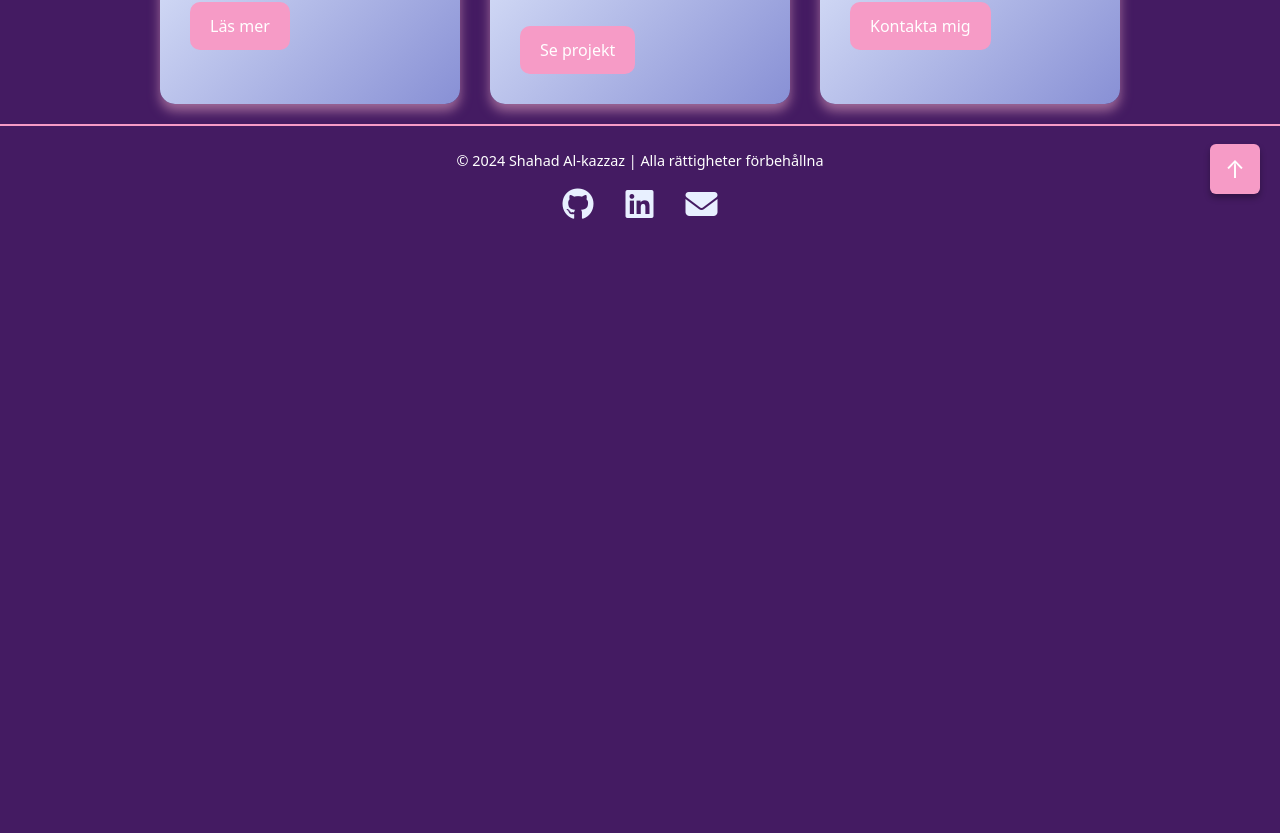
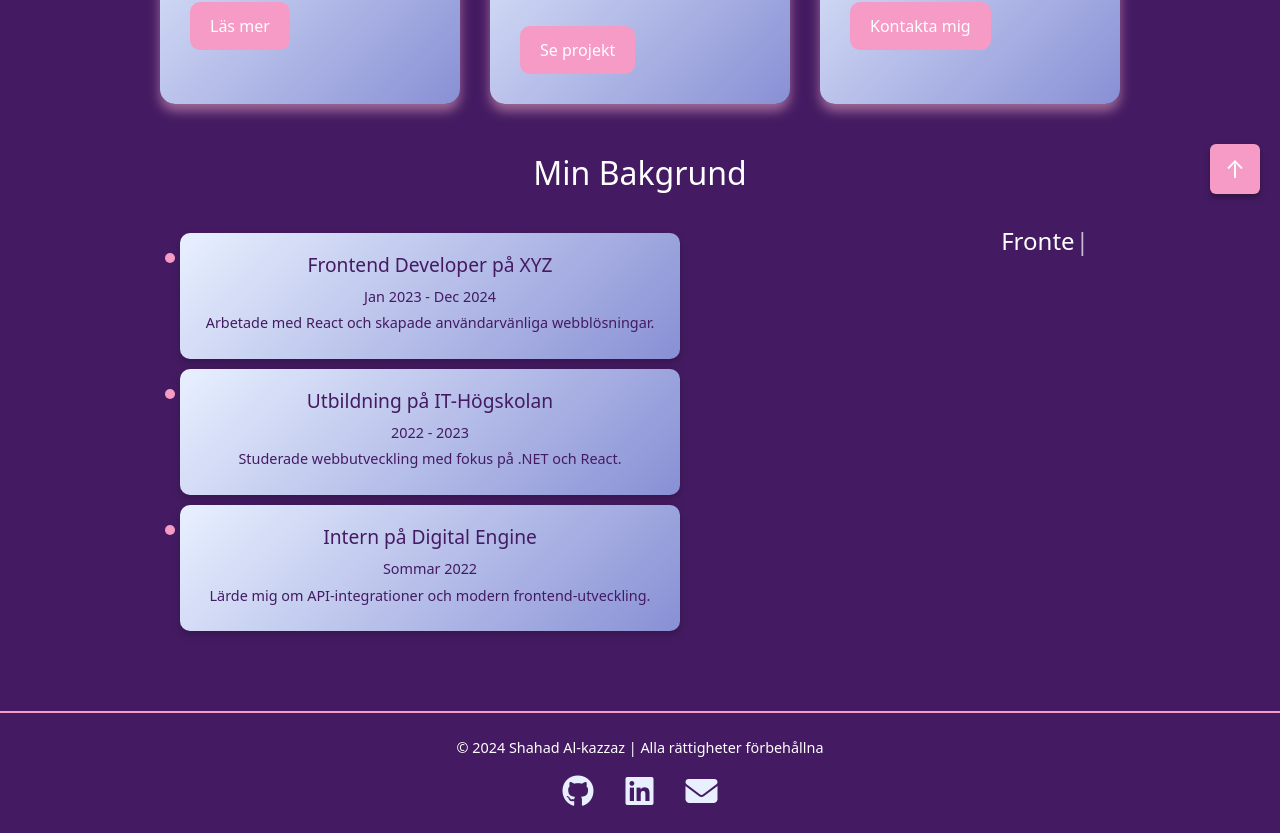
Before and after one commit to ShahadAlkazzaz/portfolio, a React (Create React App) app: page / in a window 1280 px wide. Shown: the part 586-1419 px from the top of the page. Before the commit the page ends 832 px from the top, so only its background shows below. Built offline with nearby package versions, Linux system fonts and the light colour scheme.

Commit message:
skapat kontakt sidan samt timeline-sektion med animated text

```diff
--- a/package.json
+++ b/package.json
@@ -15,6 +15,7 @@
     "react": "^18.3.1",
     "react-bootstrap": "^2.10.6",
     "react-dom": "^18.3.1",
+    "react-router-dom": "^7.0.2",
     "react-scripts": "5.0.1",
     "typewriter-effect": "^2.21.0",
     "web-vitals": "^2.1.4"
--- a/src/App.css
+++ b/src/App.css
@@ -204,3 +204,201 @@ footer {
       box-shadow: 0px 2px 4px rgba(0, 0, 0, 0.2);
     }
   }
+
+/* timeline sektion */
+
+.timeline {
+    display: flex;
+    flex-direction: column;
+    align-items: center;
+    margin: 50px auto;
+    max-width: 1200px;
+  }
+
+  .timeline-header {
+    font-size: 2rem;
+    color: var(--white);
+    margin-bottom: 30px;
+  }
+
+  .timeline-container {
+    display: flex;
+  gap: 30px;
+  justify-content: space-between;
+  align-items: flex-start;
+  width: 100%;
+  flex-wrap: wrap;
+  }
+
+.timeline-left {
+    flex: 2;
+  }
+
+  .timeline-right {
+    flex: 1;
+    display: flex;
+    justify-content: center;
+    align-items: center;
+  }
+
+  .timeline-item {
+    flex: 1 1 calc(50% - 30px);
+  max-width: 500px;
+  min-width: 300px;
+  margin: 10px auto;
+  position: relative;
+  background: linear-gradient(135deg, var(--alice-blue), var(--vista-blue));
+  padding: 20px;
+  border-radius: 10px;
+  color: var(--russian-violet);
+  box-shadow: 0 4px 8px rgba(0, 0, 0, 0.2);
+  transition: transform 0.3s ease, box-shadow 0.3s ease;
+  }
+
+  .timeline-dot {
+    position: absolute;
+    left: -15px;
+    top: 20px;
+    width: 10px;
+    height: 10px;
+    background-color: var(--amaranth-pink);
+    border-radius: 50%;
+  }
+
+  .timeline-content h3 {
+    font-size: 1.2rem;
+    margin-bottom: 10px;
+  }
+
+  .timeline-content p {
+    font-size: 0.9rem;
+    margin-bottom: 5px;
+  }
+
+  @media (max-width: 768px) {
+    .timeline-container {
+        flex-direction: column;
+        align-items: center;
+    }
+
+
+    .timeline-item {
+        flex: none;
+        width: 90%;
+        margin: 10px 0;
+      }
+    .timeline-left,
+    .timeline-right {
+      flex: none;
+      width: 100%;
+      text-align: center;
+    }
+
+    .timeline-item {
+      text-align: center;
+      margin-left: auto;
+      margin-right: auto;
+    }
+  }
+
+
+
+  /* animatedText sektion */
+
+  .right-side-animation {
+    position: absolute;
+    right: 10%;
+    top: 30%;
+    max-width: 300px;
+  }
+
+
+
+  /* Kontakt sidan */
+  .contact-form-container {
+    display: flex;
+    flex-direction: column;
+    align-items: center;
+    margin: 30px auto;
+    padding: 20px;
+    max-width: 600px;
+    border-radius: 10px;
+    box-shadow: 0 4px 8px rgb(204, 156, 214);
+    color: var(--white);
+  }
+
+  .contact-form-container h2 {
+    margin-bottom: 20px;
+    font-size: 2rem;
+  }
+
+  form {
+    width: 100%;
+    display: flex;
+    flex-direction: column;
+    gap: 15px;
+  }
+
+  input,
+  textarea {
+    width: 100%;
+    padding: 12px;
+    font-size: 1rem;
+    border-radius: 8px;
+    border: 1px solid var(--amaranth-pink);
+    outline: none;
+  }
+
+  input:focus,
+  textarea:focus {
+    border: 1px solid var(--vista-blue);
+    box-shadow: 0 0 5px var(--vista-blue);
+  }
+
+  button {
+    padding: 10px 20px;
+    background-color: var(--amaranth-pink);
+    border: none;
+    border-radius: 5px;
+    color: var(--white);
+    font-size: 1rem;
+    cursor: pointer;
+    transition: background-color 0.3s ease, transform 0.2s ease;
+  }
+
+  button:hover {
+    background-color: var(--vista-blue);
+    transform: scale(1.05);
+  }
+
+  .confirmation-message {
+    font-size: 1.7rem;
+    color: var(--white);
+    margin-top: 20px;
+    text-align: center;
+  }
+
+
+  @media (max-width: 768px) {
+    .contact-form-container {
+      padding: 10px;
+      margin: 25px;
+    }
+    .contact-form-container h2 {
+        margin-bottom: 20px;
+        font-size: 1.5rem;
+      }
+
+    form {
+      padding: 15px;
+    }
+
+    form input,
+    form textarea {
+      font-size: 0.9rem;
+    }
+
+    form button {
+      font-size: 1rem;
+    }
+  }
--- a/src/App.js
+++ b/src/App.js
@@ -1,18 +1,22 @@
 import React from 'react'
+import { BrowserRouter as Router, Routes, Route } from 'react-router-dom';
 import PortfolioNavbar from './components/Navbar'
-import Home from './components/Home'
+import Home from './pages/Home'
 import Footer from './components/Footer'
+import Contact from './pages/ContactForm';
 
 function App() {
     return (
-        <div>
-            <PortfolioNavbar />
-            <main>
-                <Home />
-            </main>
-
-            <Footer />
-        </div>
+        <Router>
+      <PortfolioNavbar />
+      <main>
+        <Routes>
+          <Route path="/" element={<Home />} />
+          <Route path="/contact" element={<Contact />} />
+        </Routes>
+      </main>
+      <Footer />
+    </Router>
     )
 }
 
--- /dev/null
+++ b/src/components/AnimatedText.js
@@ -0,0 +1,28 @@
+import React from 'react'
+import Typewriter from 'typewriter-effect'
+
+const AnimatedText = () => {
+    return (
+        <div
+            style={{
+                color: 'var(--white)',
+                fontSize: '1.5rem',
+                textAlign: 'center'
+            }}
+        >
+            <Typewriter
+                options={{
+                    strings: [
+                        'Frontend Developer',
+                        'React Specialist',
+                        'Webbutvecklare'
+                    ],
+                    autoStart: true,
+                    loop: true
+                }}
+            />
+        </div>
+    )
+}
+
+export default AnimatedText
--- a/src/components/Navbar.js
+++ b/src/components/Navbar.js
@@ -5,7 +5,7 @@ const PortfolioNavbar = () => {
     return (
         <Navbar variant="dark" expand="lg">
             <Container>
-                <Navbar.Brand href="#" className="ms-2">
+                <Navbar.Brand href="/" className="ms-2">
                    Portfolio
                 </Navbar.Brand>
 
@@ -19,7 +19,7 @@ const PortfolioNavbar = () => {
                         <Nav.Link href="#about">Om mig</Nav.Link>
                         <Nav.Link href="#skills">Kunskaper</Nav.Link>
                         <Nav.Link href="#portfolio">Portfolio</Nav.Link>
-                        <Nav.Link href="#contact">Kontakt</Nav.Link>
+                        <Nav.Link href="contact">Kontakt</Nav.Link>
                     </Nav>
                 </Navbar.Collapse>
             </Container>
--- /dev/null
+++ b/src/components/Timeline.js
@@ -0,0 +1,43 @@
+import React from 'react';
+import AnimatedText from './AnimatedText';
+
+const Timeline = () => {
+  return (
+    <section className="timeline">
+      <h2 className="timeline-header">Min Bakgrund</h2>
+      <div className="timeline-container">
+        <div className="timeline-left">
+          <div className="timeline-item">
+            <div className="timeline-dot"></div>
+            <div className="timeline-content">
+              <h3>Frontend Developer på XYZ</h3>
+              <p>Jan 2023 - Dec 2024</p>
+              <p>Arbetade med React och skapade användarvänliga webblösningar.</p>
+            </div>
+          </div>
+          <div className="timeline-item">
+            <div className="timeline-dot"></div>
+            <div className="timeline-content">
+              <h3>Utbildning på IT-Högskolan</h3>
+              <p>2022 - 2023</p>
+              <p>Studerade webbutveckling med fokus på .NET och React.</p>
+            </div>
+          </div>
+          <div className="timeline-item">
+            <div className="timeline-dot"></div>
+            <div className="timeline-content">
+              <h3>Intern på Digital Engine</h3>
+              <p>Sommar 2022</p>
+              <p>Lärde mig om API-integrationer och modern frontend-utveckling.</p>
+            </div>
+          </div>
+        </div>
+        <div className="timeline-right">
+          <AnimatedText />
+        </div>
+      </div>
+    </section>
+  );
+};
+
+export default Timeline;
--- /dev/null
+++ b/src/pages/ContactForm.js
@@ -0,0 +1,55 @@
+import React, { useState } from "react";
+
+const ContactForm = () => {
+  const [formSubmitted, setFormSubmitted] = useState(false);
+
+  const handleSubmit = (e) => {
+    e.preventDefault();
+    setFormSubmitted(true);
+    e.target.reset();
+  };
+
+  return (
+    <div className="contact-form-container">
+      {!formSubmitted && <h2>Kontakta mig</h2>}
+      {formSubmitted ? (
+        <p className="confirmation-message">
+          Tack för ditt meddelande! Jag återkommer så snart som möjligt.
+        </p>
+      ) : (
+        <form onSubmit={handleSubmit}>
+          <label htmlFor="name">Namn:</label>
+          <input
+            type="text"
+            id="name"
+            name="name"
+            placeholder="Skriv ditt namn"
+            required
+          />
+
+          <label htmlFor="email">E-post:</label>
+          <input
+            type="email"
+            id="email"
+            name="email"
+            placeholder="Skriv din e-postadress"
+            required
+          />
+
+          <label htmlFor="message">Meddelande:</label>
+          <textarea
+            id="message"
+            name="message"
+            placeholder="Skriv ditt meddelande"
+            rows="5"
+            required
+          ></textarea>
+
+          <button type="submit">Skicka</button>
+        </form>
+      )}
+    </div>
+  );
+};
+
+export default ContactForm;
--- a/src/components/Home.js
+++ b/src/pages/Home.js
@@ -1,5 +1,5 @@
 import React from 'react'
-
+import Timeline from '../components/Timeline'
 const Home = () => {
     return (
         <div className="home-container">
@@ -52,6 +52,7 @@ const Home = () => {
                     </div>
                 </div>
             </section>
+<Timeline/>
         </div>
     )
 }
```
Also changed, not shown: 1 other file (tests, documents, lock files or other folders).
